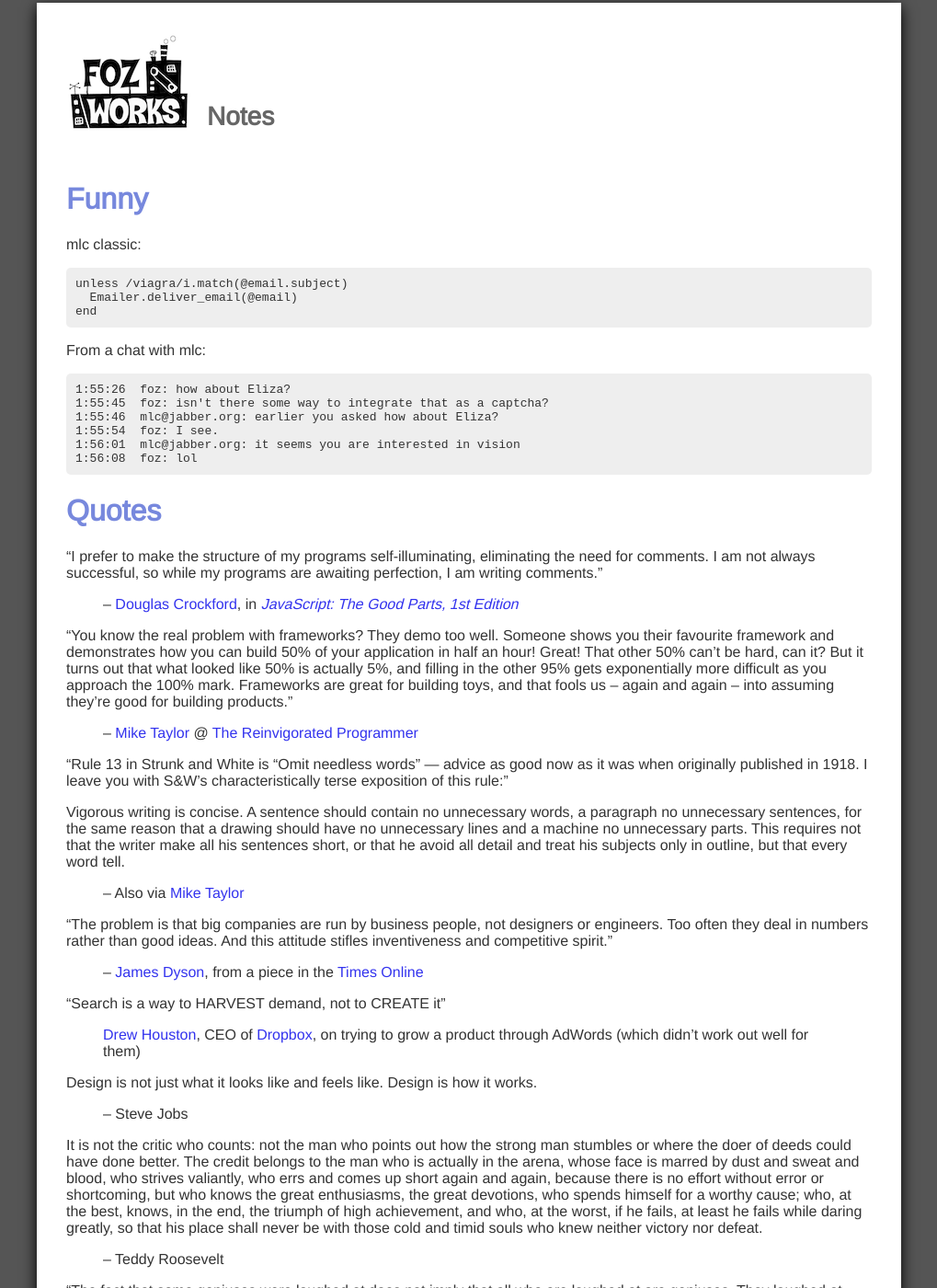
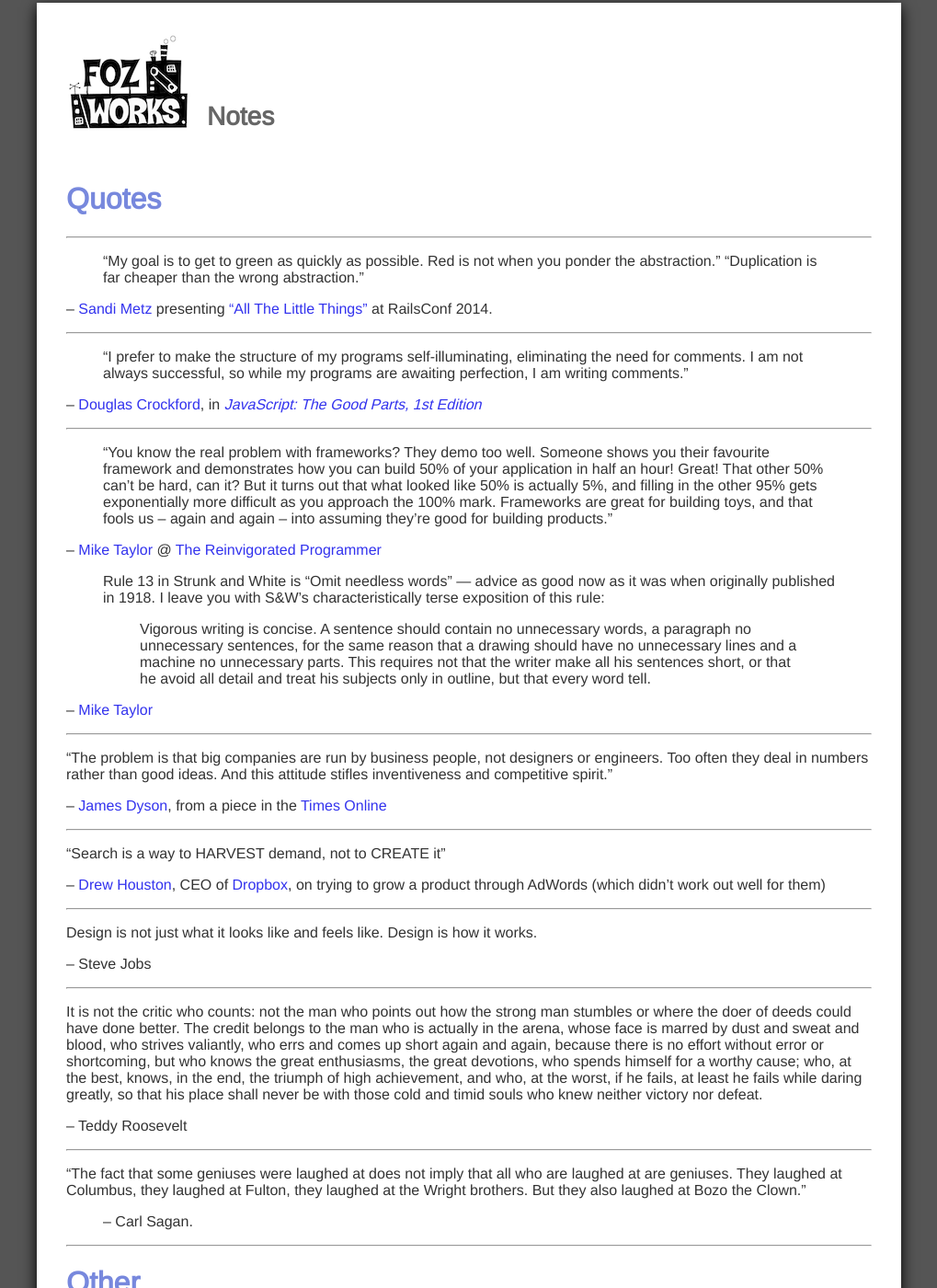
Before and after one commit to foz/foz.github.com, a Jekyll site: the page built from code_quotes.md, in a window 1280 px wide and 1400 px high. Shown: the whole window at 92% size, without its empty margins (130-1149 px from the left). Built offline with Jekyll 4.4.1, drawn with Linux system fonts in a browser that asks for light colours; some of the changed lines change nothing that is shown; some of the changed text lies outside the part shown.

Commit message:
add some new interesting quotes, reformat

````diff
--- a/code_quotes.md
+++ b/code_quotes.md
@@ -4,13 +4,82 @@
 
 ---
 
-# Funny
+# Quotes
+
+---
+
+> "My goal is to get to green as quickly as possible. Red is not when you ponder the abstraction."
+> "Duplication is far cheaper than the wrong abstraction."
+
+-- [Sandi Metz](http://twitter.com/@sandimetz) presenting ["All The Little Things"](http://www.confreaks.com/videos/3358-railsconf-all-the-little-things) at RailsConf 2014.
+
+---
+
+> "I prefer to make the structure of my programs self-illuminating, eliminating the need for comments. I am not always successful, so while my programs are awaiting perfection, I am writing comments."
+
+-- [Douglas Crockford](http://www.crockford.com), in [_JavaScript: The Good Parts, 1st Edition_](http://oreilly.com/catalog/9780596517748)
+
+---
+
+> "You know the real problem with frameworks?  They demo too well.  Someone shows you their favourite framework and demonstrates how you can build 50% of your application in half an hour!  Great!  That other 50% can't be hard, can it?  But it turns out that what looked like 50% is actually 5%, and filling in the other 95% gets exponentially more difficult as you approach the 100% mark.  Frameworks are great for building toys, and that fools us -- again and again -- into assuming they're good for building products."
+
+-- [Mike Taylor](http://reprog.wordpress.com/about/) @ [The Reinvigorated Programmer](http://reprog.wordpress.com/2010/03/04/whatever-happened-to-programming-redux-it-may-not-be-as-bad-as-all-that/)
+
+> Rule 13 in Strunk and White is “Omit needless words” — advice as good now as it was when originally published in 1918.  I leave you with S&W’s characteristically terse exposition of this rule:
+
+>> Vigorous writing is concise. A sentence should contain no unnecessary words, a paragraph no unnecessary sentences, for the same reason that a drawing should have no unnecessary lines and a machine no unnecessary parts. This requires not that the writer make all his sentences short, or that he avoid all detail and treat his subjects only in outline, but that every word tell.
+
+-- [Mike Taylor](http://reprog.wordpress.com/)
+
+---
+
+"The problem is that big companies are run by business people, not designers or engineers. Too often they deal in numbers rather than good ideas. And this attitude stifles inventiveness and competitive spirit."
+
+-- [James Dyson](http://en.wikipedia.org/wiki/James_Dyson), from a piece in the [Times Online](http://www.timesonline.co.uk/tol/news/science/article7084570.ece)
+
+---
+
+"Search is a way to HARVEST demand, not to CREATE it"
+
+-- [Drew Houston](http://www.slideshare.net/gueste94e4c/dropbox-startup-lessons-learned-3836587), CEO of  [Dropbox](http://getdropbox.com), on trying to grow a product through AdWords (which didn't work out well for them)
+
+---
+
+Design is not just what it looks like and feels like. Design is how it works.
+
+-- Steve Jobs
+
+---
+
+It is not the critic who counts: not the man who points out how the strong man stumbles or where the doer of deeds could have done better. The credit belongs to the man who is actually in the arena, whose face is marred by dust and sweat and blood, who strives valiantly, who errs and comes up short again and again, because there is no effort without error or shortcoming, but who knows the great enthusiasms, the great devotions, who spends himself for a worthy cause; who, at the best, knows, in the end, the triumph of high achievement, and who, at the worst, if he fails, at least he fails while daring greatly, so that his place shall never be with those cold and timid souls who knew neither victory nor defeat.
+
+-- Teddy Roosevelt
+
+---
+
+“The fact that some geniuses were laughed at does not imply that all who are laughed at are geniuses. They laughed at Columbus, they laughed at Fulton, they laughed at the Wright brothers. But they also laughed at Bozo the Clown.”
+
+> -- Carl Sagan.
+
+---
+
+# Other
+
+"The institutional structure of the United States is under stress. We might be in dangerous economic straits if the dollar were not the principal international reserve currency and the eurozone in deep fiscal trouble. We have a huge public debt, dangerously neglected infrastructure, a greatly overextended system of criminal punishment, a seeming inability to come to grips with grave environmental problems such as global warming, a very costly but inadequate educational system, unsound immigration policies, an embarrassing obesity epidemic, an excessively costly health care system, a possible rise in structural unemployment, fiscal crises in state and local governments, a screwed-up tax system, a dysfunctional patent system, and growing economic inequality that may soon create serious social tensions. Our capitalist system needs a lot of work to achieve proper capitalist goals."
+
+> -- U.S. Circuit Judge Richard Posner
+
+---
+
+## [mlc](https://twitter.com/vermicelli)
 
 mlc classic:
 
-	unless /viagra/i.match(@email.subject)
-	  Emailer.deliver_email(@email)
-	end
+```ruby
+unless /viagra/i.match(@email.subject)
+  Emailer.deliver_email(@email)
+end
+```
 
 From a chat with mlc:
 
@@ -20,47 +89,3 @@
 	1:55:54  foz: I see.
 	1:56:01  mlc@jabber.org: it seems you are interested in vision
 	1:56:08  foz: lol
-
-# Quotes
-
-"I prefer to make the structure of my programs self-illuminating, eliminating the need for comments. I am not always successful, so while my programs are awaiting perfection, I am writing comments."
-
-> -- [Douglas Crockford](http://www.crockford.com), in [_JavaScript: The Good Parts, 1st Edition_](http://oreilly.com/catalog/9780596517748)
-
-"You know the real problem with frameworks?  They demo too well.  Someone shows you their favourite framework and demonstrates how you can build 50% of your application in half an hour!  Great!  That other 50% can't be hard, can it?  But it turns out that what looked like 50% is actually 5%, and filling in the other 95% gets exponentially more difficult as you approach the 100% mark.  Frameworks are great for building toys, and that fools us -- again and again -- into assuming they're good for building products."
-
-> -- [Mike Taylor](http://reprog.wordpress.com/about/) @ [The Reinvigorated Programmer](http://reprog.wordpress.com/2010/03/04/whatever-happened-to-programming-redux-it-may-not-be-as-bad-as-all-that/)
-
-"Rule 13 in Strunk and White is “Omit needless words” — advice as good now as it was when originally published in 1918.  I leave you with S&W’s characteristically terse exposition of this rule:"
-
-Vigorous writing is concise. A sentence should contain no unnecessary words, a paragraph no unnecessary sentences, for the same reason that a drawing should have no unnecessary lines and a machine no unnecessary parts. This requires not that the writer make all his sentences short, or that he avoid all detail and treat his subjects only in outline, but that every word tell.
-
-> -- Also via [Mike Taylor](http://reprog.wordpress.com/)
-
-"The problem is that big companies are run by business people, not designers or engineers. Too often they deal in numbers rather than good ideas. And this attitude stifles inventiveness and competitive spirit."
-
-> -- [James Dyson](http://en.wikipedia.org/wiki/James_Dyson), from a piece in the [Times Online](http://www.timesonline.co.uk/tol/news/science/article7084570.ece)
-
-"Search is a way to HARVEST demand, not to CREATE it"
-
-> [Drew Houston](http://www.slideshare.net/gueste94e4c/dropbox-startup-lessons-learned-3836587), CEO of  [Dropbox](http://getdropbox.com), on trying to grow a product through AdWords (which didn't work out well for them)
-
-
-Design is not just what it looks like and feels like. Design is how it works.
-
-> -- Steve Jobs
-
-It is not the critic who counts: not the man who points out how the strong man stumbles or where the doer of deeds could have done better. The credit belongs to the man who is actually in the arena, whose face is marred by dust and sweat and blood, who strives valiantly, who errs and comes up short again and again, because there is no effort without error or shortcoming, but who knows the great enthusiasms, the great devotions, who spends himself for a worthy cause; who, at the best, knows, in the end, the triumph of high achievement, and who, at the worst, if he fails, at least he fails while daring greatly, so that his place shall never be with those cold and timid souls who knew neither victory nor defeat.
-
-> -- Teddy Roosevelt
-
-“The fact that some geniuses were laughed at does not imply that all who are laughed at are geniuses. They laughed at Columbus, they laughed at Fulton, they laughed at the Wright brothers. But they also laughed at Bozo the Clown.”
-
-> -- Carl Sagan.
-
-
-# Other
-
-"The institutional structure of the United States is under stress. We might be in dangerous economic straits if the dollar were not the principal international reserve currency and the eurozone in deep fiscal trouble. We have a huge public debt, dangerously neglected infrastructure, a greatly overextended system of criminal punishment, a seeming inability to come to grips with grave environmental problems such as global warming, a very costly but inadequate educational system, unsound immigration policies, an embarrassing obesity epidemic, an excessively costly health care system, a possible rise in structural unemployment, fiscal crises in state and local governments, a screwed-up tax system, a dysfunctional patent system, and growing economic inequality that may soon create serious social tensions. Our capitalist system needs a lot of work to achieve proper capitalist goals."
-
-> -- U.S. Circuit Judge Richard Posner
````
